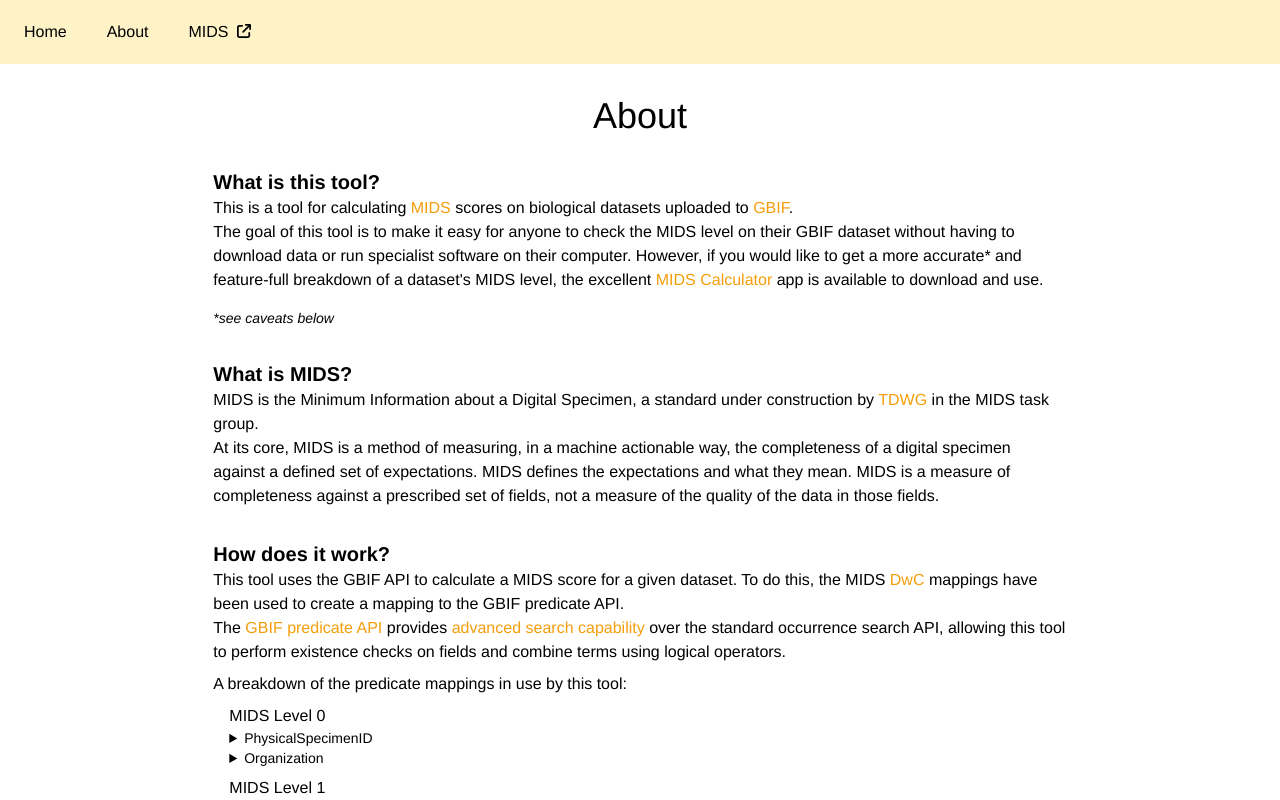
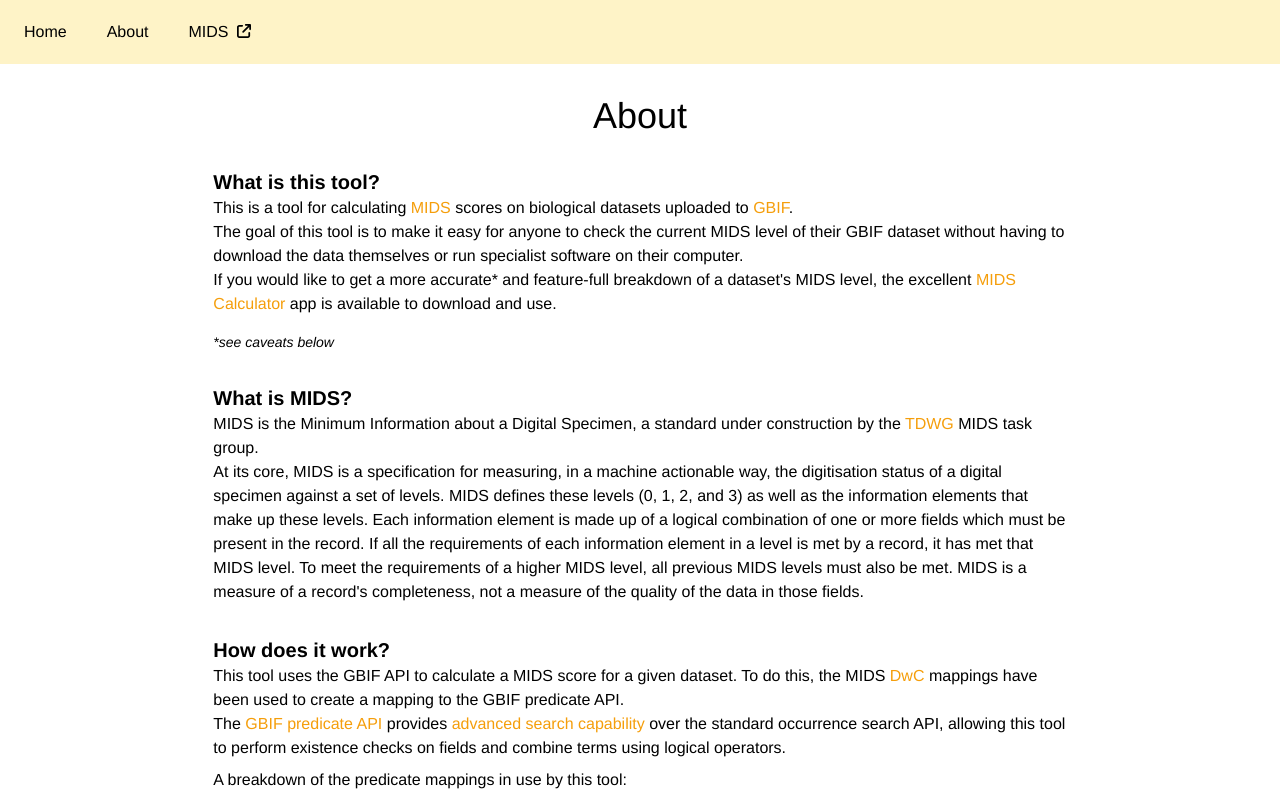
Before and after one commit to NaturalHistoryMuseum/gamc, a Vue app: page /gamc/about in a window 1280 px wide. Shown: the top 800 px of the page. Built offline with nearby package versions, Linux system fonts and the light colour scheme.

Commit message:
docs: update readme and about docs

```diff
--- a/src/pages/About.vue
+++ b/src/pages/About.vue
@@ -13,11 +13,13 @@
           <a href="https://gbif.org">GBIF</a>.
         </p>
         <p>
-          The goal of this tool is to make it easy for anyone to check the MIDS
-          level on their GBIF dataset without having to download data or run
-          specialist software on their computer. However, if you would like to
-          get a more accurate* and feature-full breakdown of a dataset's MIDS
-          level, the excellent
+          The goal of this tool is to make it easy for anyone to check the
+          current MIDS level of their GBIF dataset without having to download
+          the data themselves or run specialist software on their computer.
+        </p>
+        <p>
+          If you would like to get a more accurate* and feature-full breakdown
+          of a dataset's MIDS level, the excellent
           <a href="https://github.com/AgentschapPlantentuinMeise/MIDSCalculator"
             >MIDS Calculator</a
           >
@@ -29,16 +31,22 @@
         <h2 class="text-xl font-bold">What is MIDS?</h2>
         <p>
           MIDS is the Minimum Information about a Digital Specimen, a standard
-          under construction by
+          under construction by the
           <a href="https://www.tdwg.org">TDWG</a>
-          in the MIDS task group.
+          MIDS task group.
         </p>
         <p>
-          At its core, MIDS is a method of measuring, in a machine actionable
-          way, the completeness of a digital specimen against a defined set of
-          expectations. MIDS defines the expectations and what they mean. MIDS
-          is a measure of completeness against a prescribed set of fields, not a
-          measure of the quality of the data in those fields.
+          At its core, MIDS is a specification for measuring, in a machine
+          actionable way, the digitisation status of a digital specimen against
+          a set of levels. MIDS defines these levels (0, 1, 2, and 3) as well as
+          the information elements that make up these levels. Each information
+          element is made up of a logical combination of one or more fields
+          which must be present in the record. If all the requirements of each
+          information element in a level is met by a record, it has met that
+          MIDS level. To meet the requirements of a higher MIDS level, all
+          previous MIDS levels must also be met. MIDS is a measure of a record's
+          completeness, not a measure of the quality of the data in those
+          fields.
         </p>
       </section>
       <section class="py-4">
```
Also changed, not shown: 1 other file (tests, documents, lock files or other folders).
